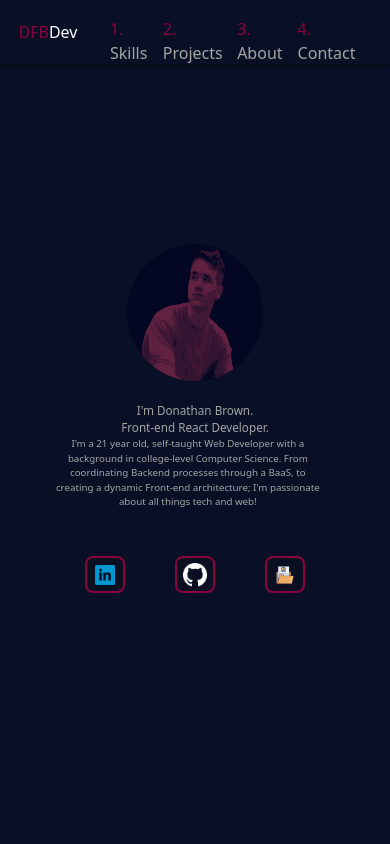
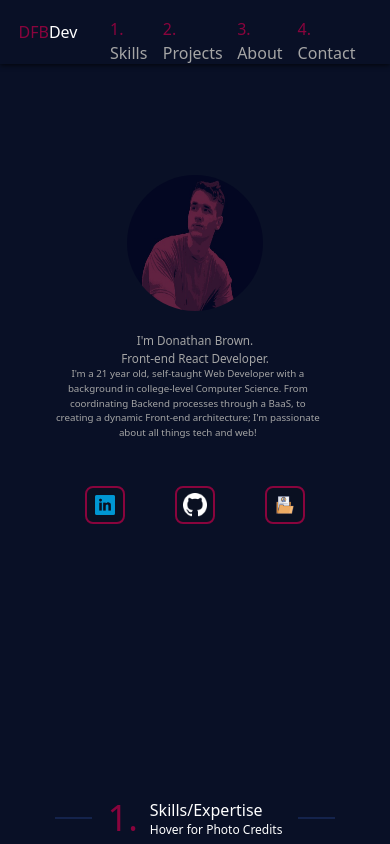
Before and after one commit to DFBDev/DFBPortfolio, a React (Create React App) app: page / in a window 390 px wide. Shown: the top 844 px of the page. Built offline with nearby package versions, Linux system fonts and the light colour scheme.

Commit message:
more mobile tweaks

```diff
--- a/src/index.css
+++ b/src/index.css
@@ -39,8 +39,7 @@
         flex-direction:column;
         justify-content:center;
         align-items:center;
-        padding-top:10vw;
-        min-height:800px !important;
+        min-height:700px !important;
     }
     .personalImg{
         margin-left:auto !important;
```
